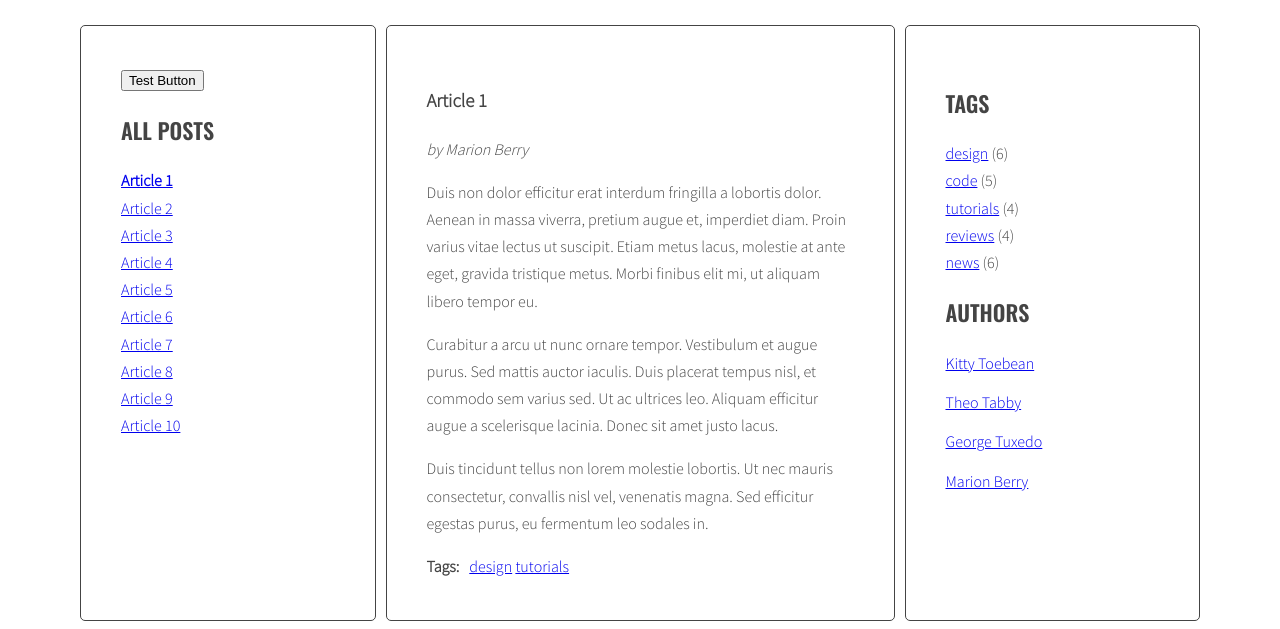
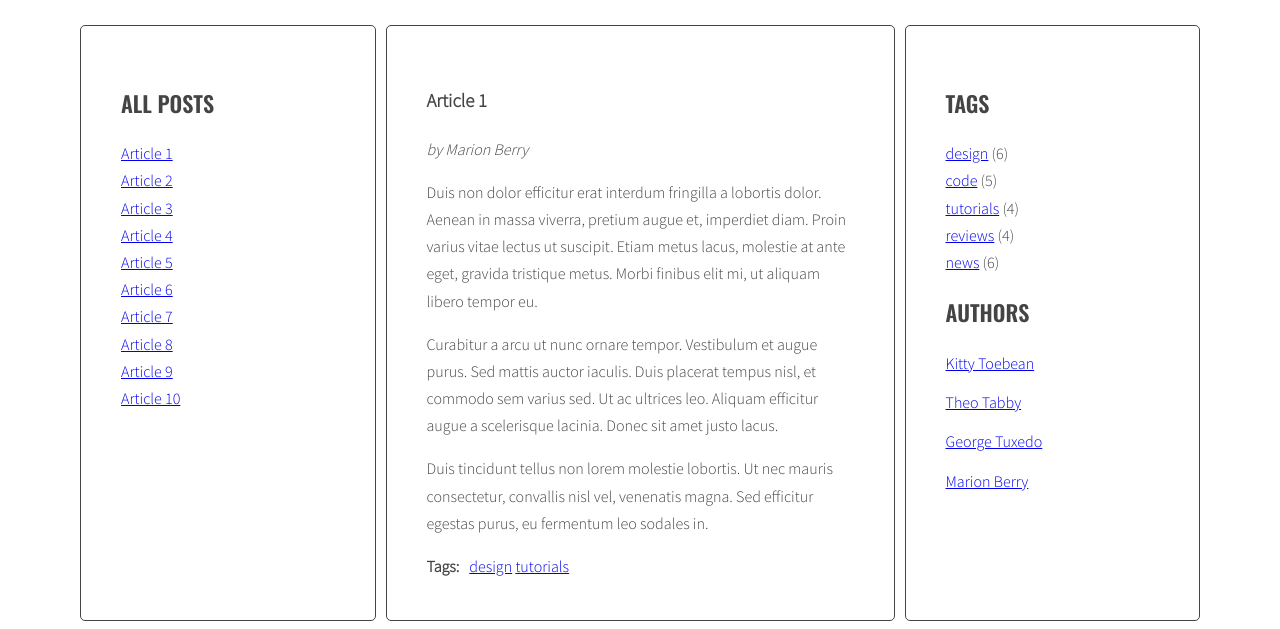
Before and after one commit to Trytytek/javascript-blog, a website: page index.html in a window 1280 px wide. Shown: the part 218-847 px from the top of the page. Drawn offline with nearby package versions, Linux system fonts and the light colour scheme.

Commit message:
Add js generated links based on articles

```diff
--- a/index.html
+++ b/index.html
@@ -14,7 +14,7 @@
         <h1 class="logo">my blog</h1>
         <main class="wrapper">
         <aside class="sidebar">
-            <button id="button-test">Test Button</button>
+
             <h2 class="section-title">All posts</h2>
             <ul class="list titles">
             <li><a href="#article-1" class="active"><span>Article 1</span></a></li>
--- a/js/script.js
+++ b/js/script.js
@@ -31,15 +31,60 @@
     console.log('articleSelector:', articleSelector);
 
 
-    /* find the correct article using the selector (value of 'href' attribute) */
+    /* [DONE] find the correct article using the selector (value of 'href' attribute) */
     const targetArticle = document.querySelector(articleSelector);
     console.log('targetArticle:', targetArticle);
 
-    /* add class 'active' to the correct article */
+    /* [DONE] add class 'active' to the correct article */
     targetArticle.classList.add('active');
 }
 
+
+
+
+
+
+/* [DONE] create a function which generates the title links */
+const optArticleSelector = '.post',
+        optTitleSelector = '.post-title',
+        optTitleListSelector = '.titles';
+
+function generateTitleLinks(){
+console.log('generateTitleLinks działa!');
+
+    /* [DONE] remove contents of titleList */
+    const titleList = document.querySelector(optTitleListSelector);
+    titleList.innerHTML = '';
+
+
+    /* [DONE]for each article */
+    const articles = document.querySelectorAll(optArticleSelector);
+
+    for(let article of articles){
+
+        /* [DONE] get the article id */
+        const articleId = article.getAttribute('id');
+
+        /* [DONE] find the title element */
+        const titleElement = article.querySelector(optTitleSelector);
+
+
+        /* [DONE] get the title from the title element */
+        const articleTitle = titleElement.innerHTML;
+
+
+        /* [DONE] create HTML of the link */
+        const linkHTML = '<li><a href="#' + articleId + '"><span>' + articleTitle + '</span></a></li>';
+
+        /* [DONE] insert link into titleList */
+        titleList.innerHTML += linkHTML;
+    }
+
+}
+generateTitleLinks();
+
 const links = document.querySelectorAll('.titles a');
+console.log('linki:',links);
 
 for(let link of links){
   link.addEventListener('click', titleClickHandler);
```
